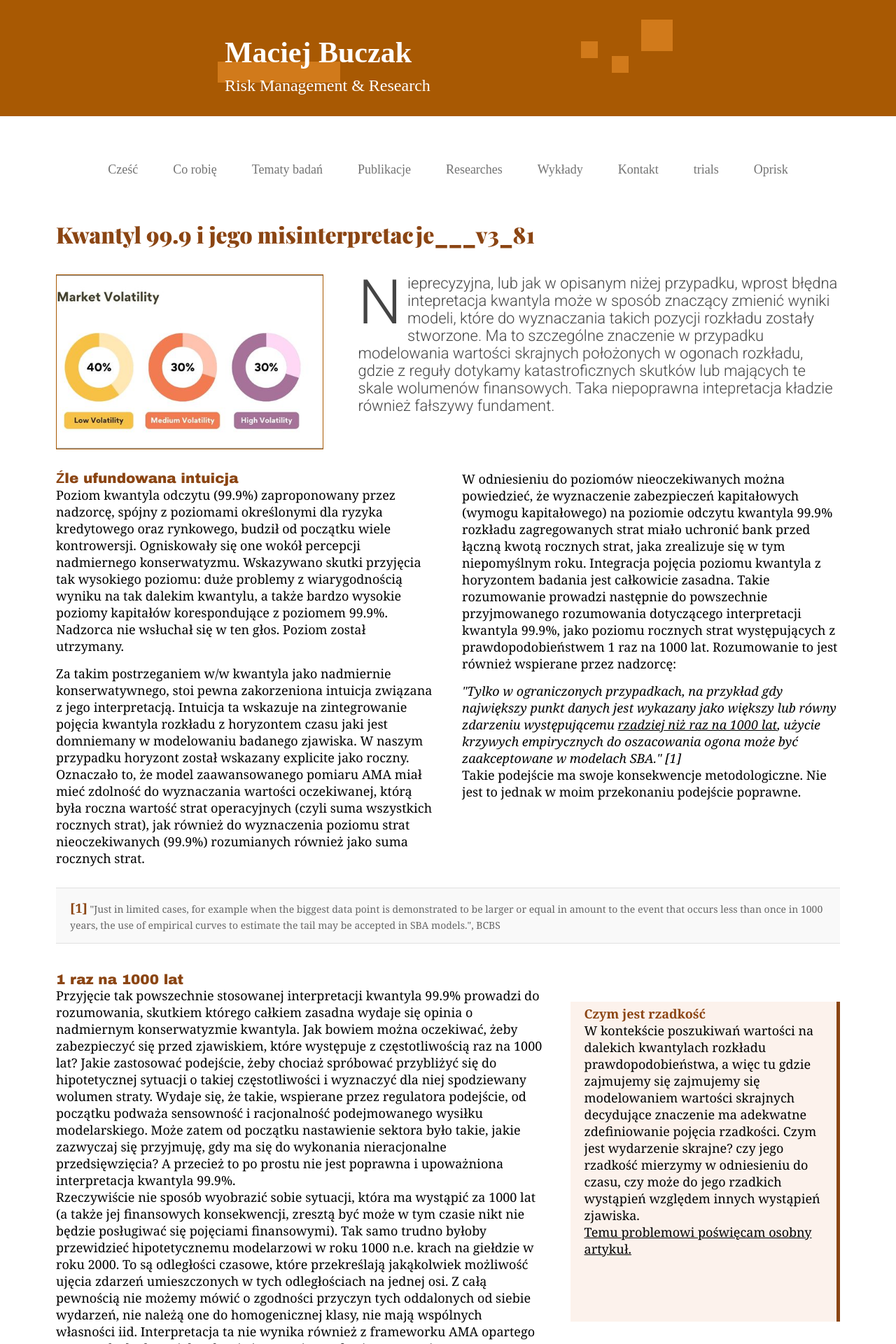
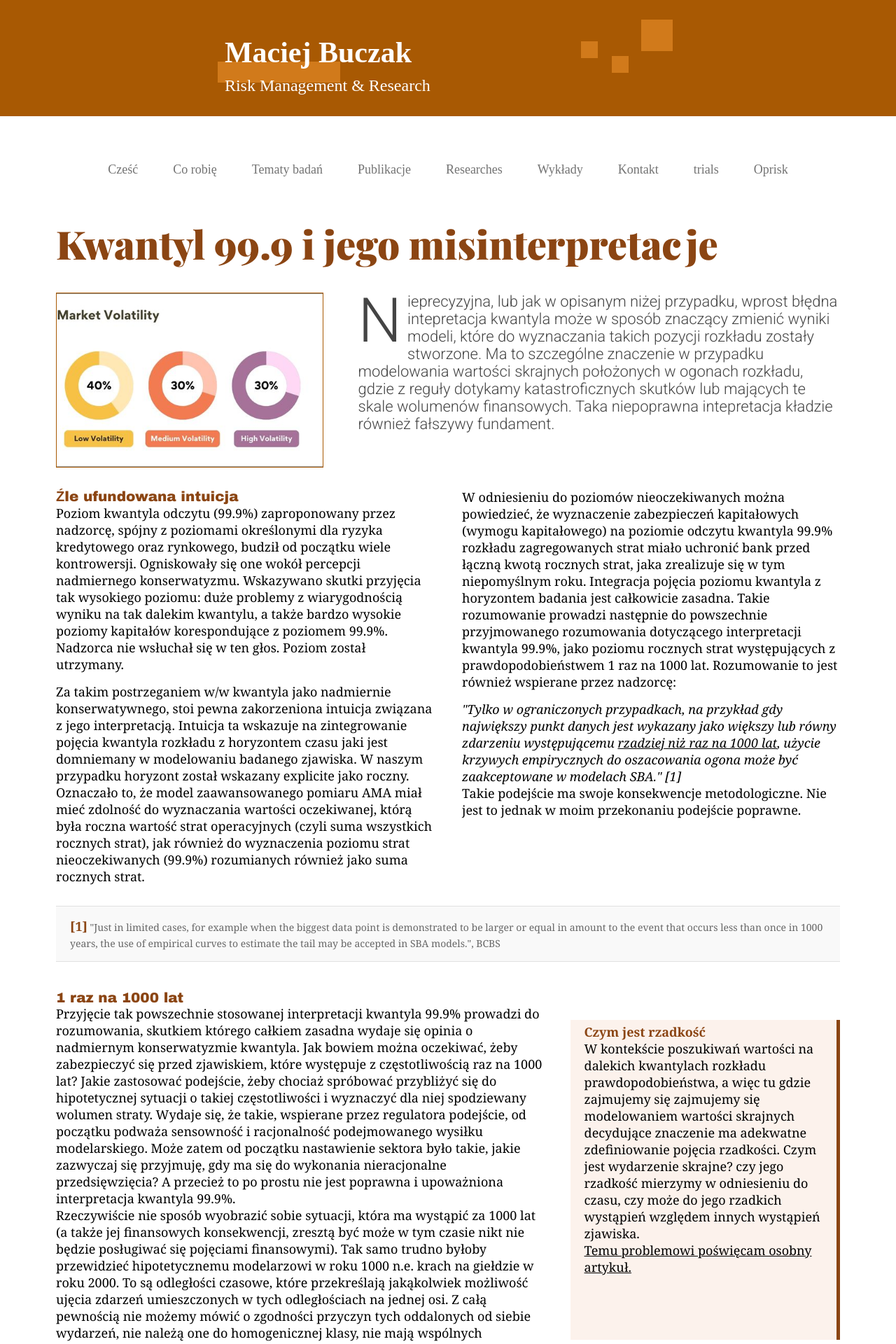
Before and after one commit to MaciejBuczak/risk-research, a Jekyll site: the page built from art-oprisk-kw999_v3_81.md, in a window 1280 px wide. Shown: the top 1920 px of the page at 70% size. Built offline with Jekyll 4.4.1, drawn with Linux system fonts in a browser that asks for light colours.

Commit message:
Update art-oprisk-kw999-layout_v3_81.html

```diff
--- a/_layouts/art-oprisk-kw999-layout_v3_81.html
+++ b/_layouts/art-oprisk-kw999-layout_v3_81.html
@@ -439,7 +439,7 @@
 
 .ryzmod-header-text {
   color: #8b4513;
-  font-size: 32px;
+  font-size: 56px;
   font-weight: 900;
   line-height: 1.1;
   margin-bottom: 20px;
@@ -864,7 +864,7 @@
       <div class="ryzmod-container">
         <!-- Główny nagłówek -->
         <div class="ryzmod-header">
-          <div class="ryzmod-header-text">Kwantyl 99.9 i jego misinterpretacje___v3_81</div>
+          <div class="ryzmod-header-text">Kwantyl 99.9 i jego misinterpretacje</div>
         </div>
 
 
```
